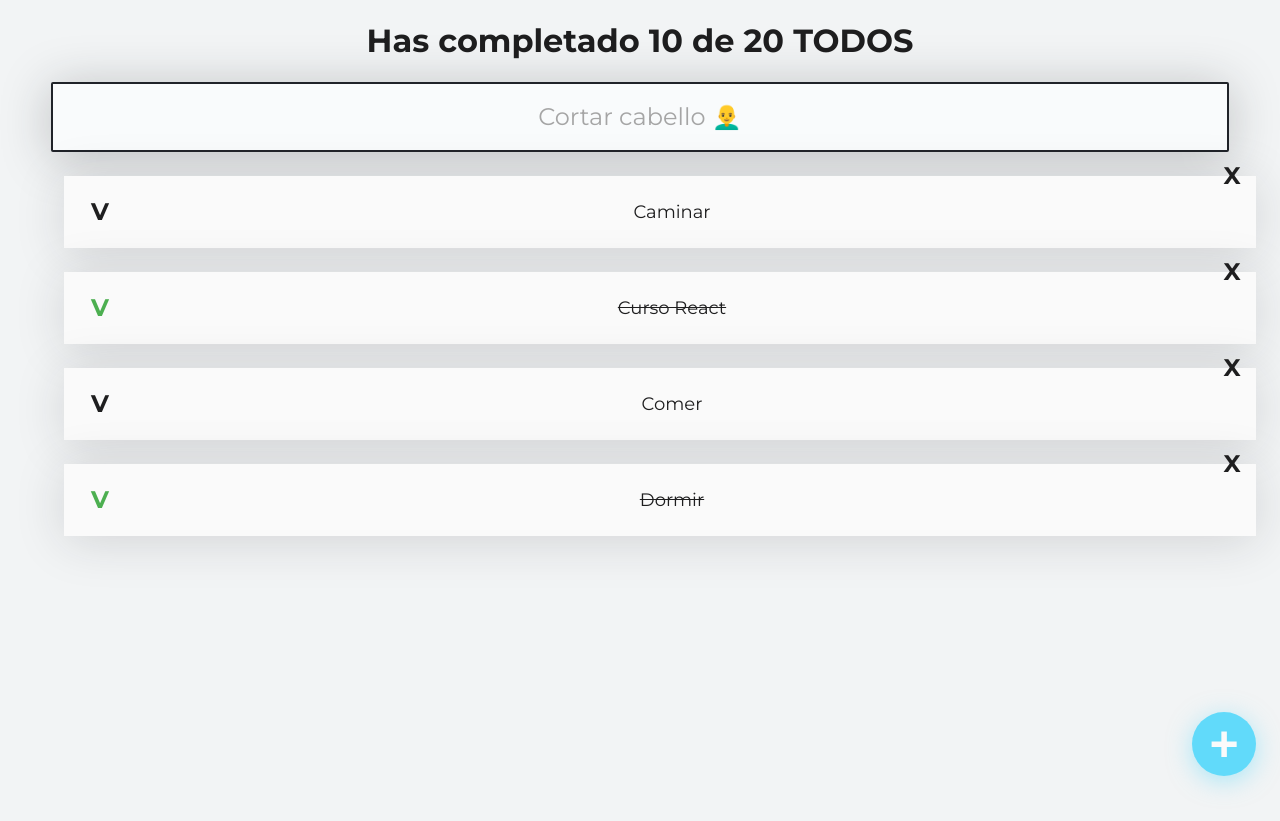
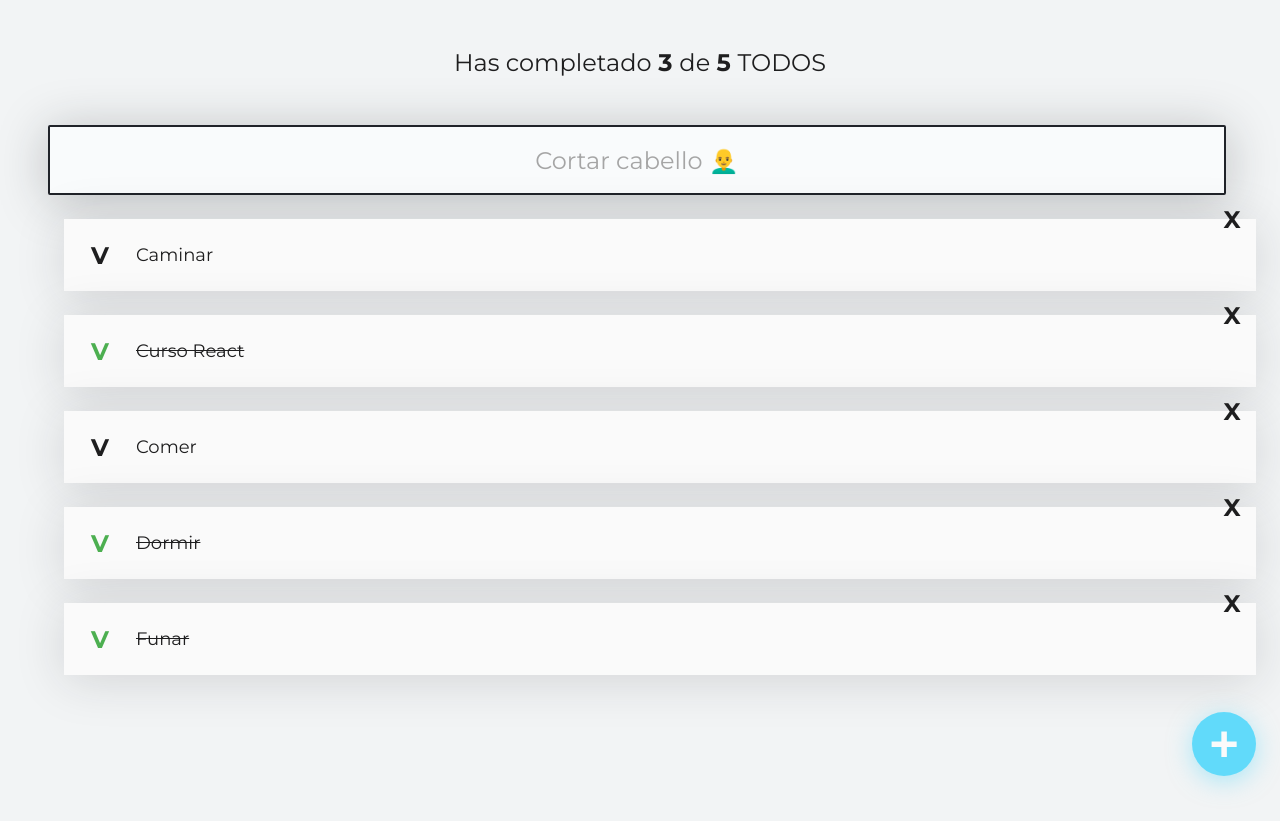
Before and after one commit to Fernando-Mauro/TodoApp, a React (Create React App) app: page / in a window 1280 px wide. After the commit the page ends 800 px from the top, so only its background shows below. Built offline with nearby package versions, Linux system fonts and the light colour scheme.

Commit message:
Vide 8 terminado

```diff
--- a/src/App.jsx
+++ b/src/App.jsx
@@ -1,3 +1,4 @@
+import { useState } from 'react';
 import './App.css';
 import { CreateTodoButton } from './components/CreateTodoButton';
 import { TodoCounter } from './components/TodoCounter';
@@ -22,27 +23,50 @@ const defaultTodos = [
 		text: "Dormir",
 		completed: true
 	},
+	{
+		text: "Funar",
+		completed: true
+	},
 
 ];
 
 export const App = () => {
+	const [inputvalue, setInputValue] = useState("");
+
+	const [todos, setTodos] = useState(defaultTodos);
+
+	const completed = todos.filter((todo) =>
+		!!todo.completed
+	).length;
+
+	const total = todos.length;
+
 	return (
-		<div className="App">
-			<TodoCounter done={10} total={20} />
+		<>
+			<TodoCounter
+				done={completed}
+				total={total}
+			/>
 
-			<TodoSearch />
+			<TodoSearch
+				inputvalue={inputvalue}
+				setInputValue={setInputValue}
+			/>
 
 			<TodoList>
 				{
-					defaultTodos.map(({text, completed}, index) => {
-						return(
-							<TodoItem text={text} completed={completed} key={index}/>
-						)}
+					todos.map(({ text, completed }, index) => {
+						if (text.includes(inputvalue)) {
+							return (
+								<TodoItem text={text} completed={completed} key={index} />
+							)
+						}
+					}
 					)
 				}
 			</TodoList>
 
 			<CreateTodoButton />
-		</div>
+		</>
 	);
 }
--- a/src/components/TodoCounter.jsx
+++ b/src/components/TodoCounter.jsx
@@ -1,3 +1,4 @@
+import "./TodoCounter.css"
 export const TodoCounter = ({ done, total}) => {
   return (
     <h1 className="TodoCounter">
--- a/src/components/TodoSearch.jsx
+++ b/src/components/TodoSearch.jsx
@@ -1,8 +1,6 @@
-import { useState } from "react"
 import "./TodoSearch.css"
 
-export const TodoSearch = () => {
-  const [inputvalue, setInputValue] = useState("");
+export const TodoSearch = ({inputvalue, setInputValue}) => {
 
   return (
     <input
```
